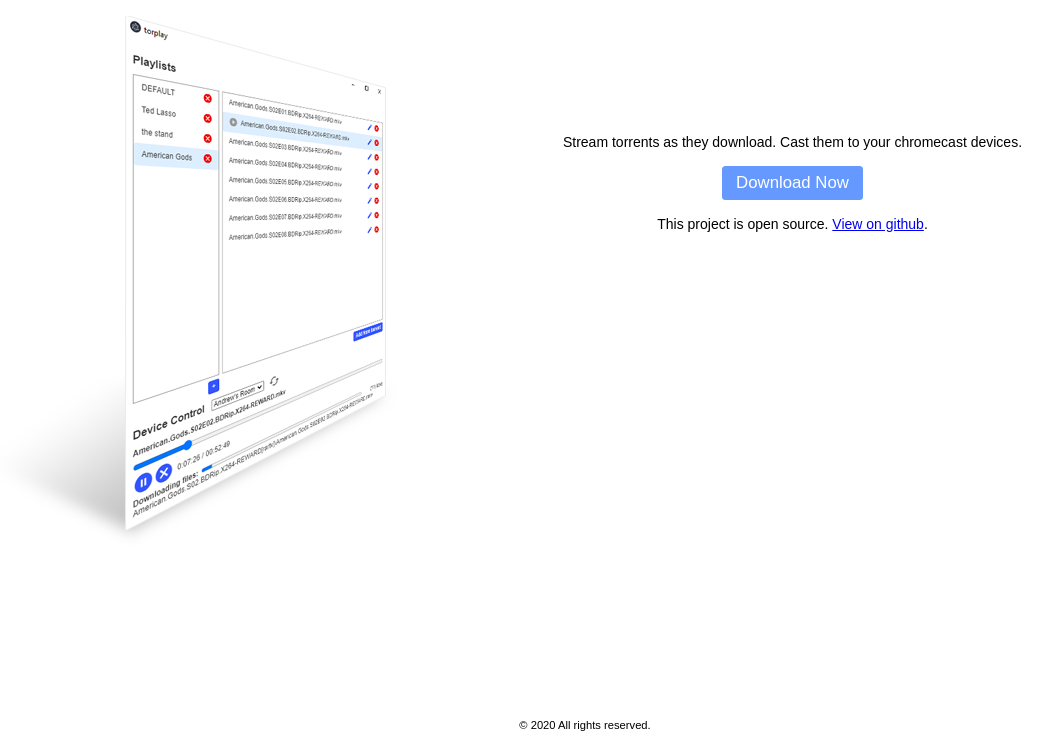
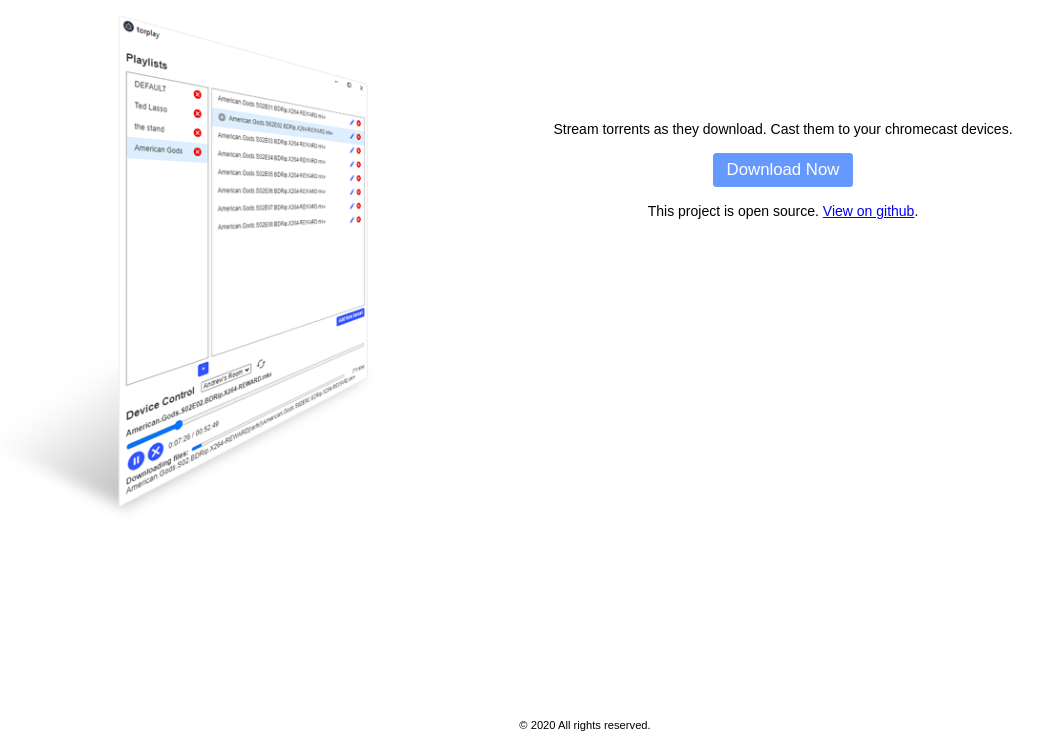
Before and after one commit to cerdish/torplay-website, a website: page index.html in a window 1280 px wide. Shown: the part 54-800 px from the top of the page, without its empty margins (55-1104 px from the left). Drawn offline with Linux system fonts and the light colour scheme.

Commit message:
fix image scaling

```diff
--- a/index.html
+++ b/index.html
@@ -16,11 +16,11 @@
 
         <main class="item-flex">
             <div class="container flex center-items">
-                <div>
+                <div style="max-width:33%;">
                     <img src="images/torplay.png" alt="torplay screenshot" style="max-width:100%;flex:0 1;">
                 </div>
 
-                <div class="item-flex center" style="min-height:300px;min-width:200px;">
+                <div class="item-flex center" style="min-height:300px;">
                     Stream torrents as they download. Cast them to your chromecast devices.
 
                     <br><br>
```
